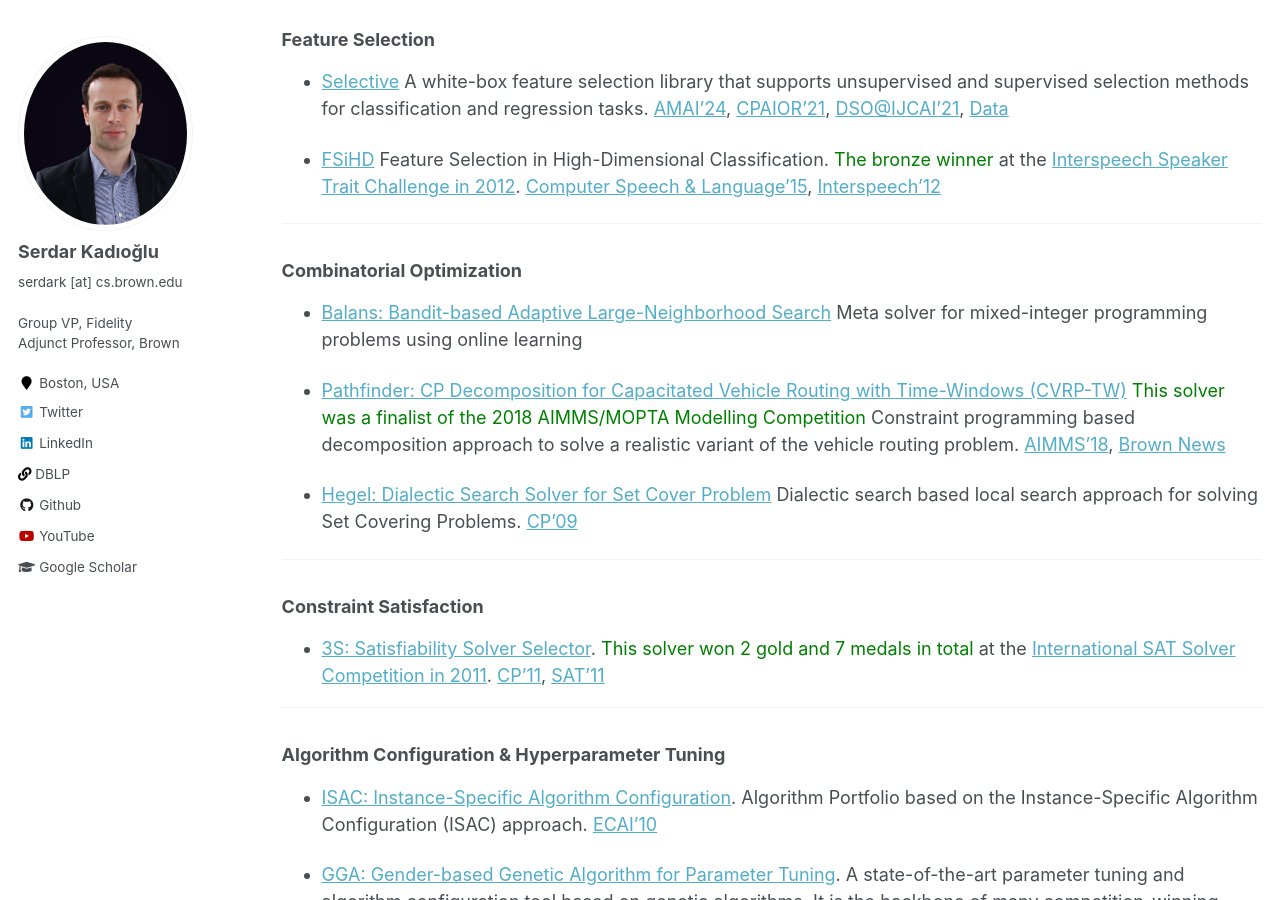
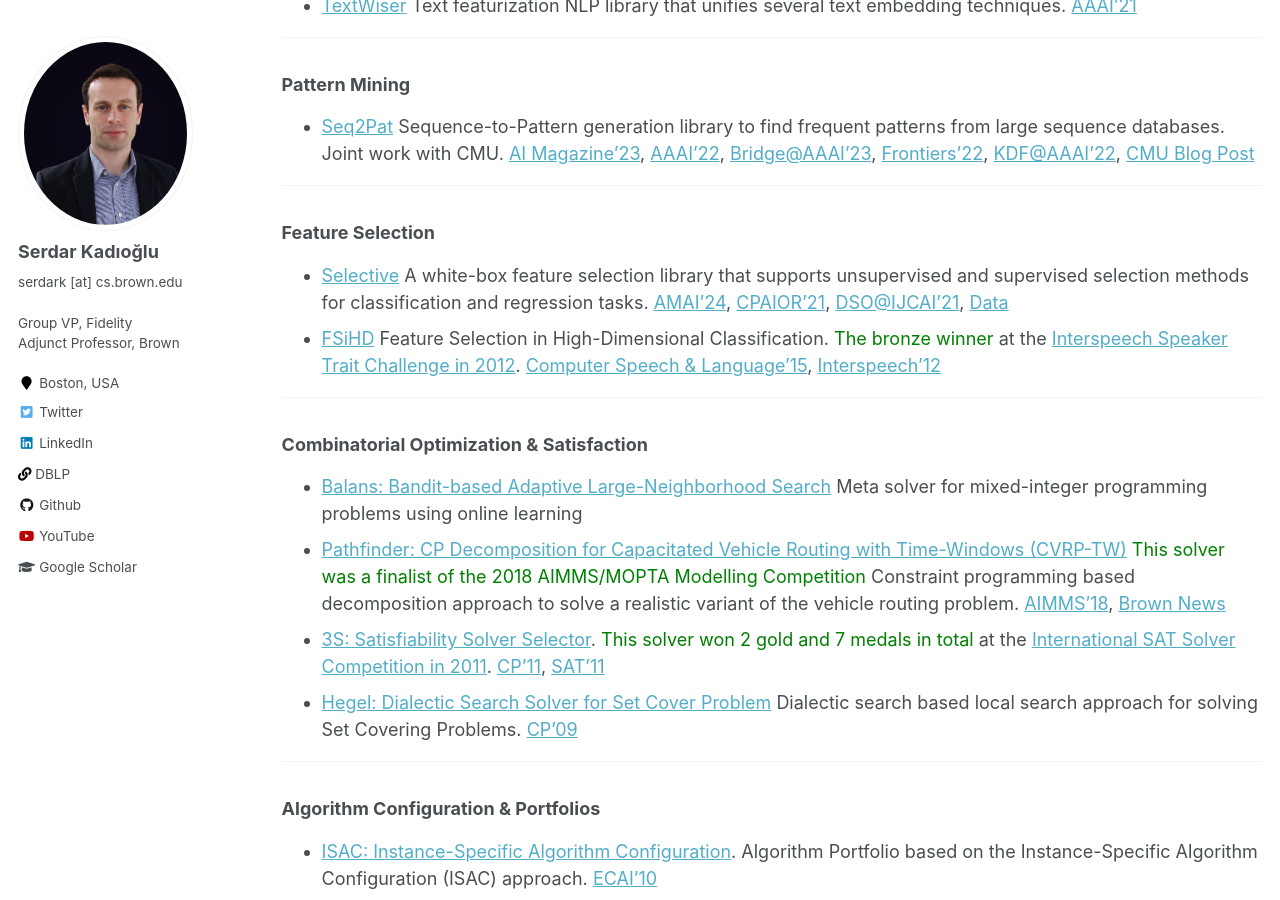
Before and after one commit to skadio/skadio.github.io, a Jekyll site: the page built from _pages/software.md, in a window 1280 px wide and 900 px high, scrolled down 929 px. Built offline with Jekyll 4.4.1, drawn with Linux system fonts in a browser that asks for light colours; some of the changed text lies outside the part shown.

Commit message:
Update software.md

```diff
--- a/_pages/software.md
+++ b/_pages/software.md
@@ -37,32 +44,21 @@ author_profile: true
 ### Feature Selection
 
 - [Selective](https://github.com/fidelity/selective) A white-box feature selection library that supports unsupervised and supervised selection methods for classification and regression tasks. [AMAI'24](https://link.springer.com/epdf/10.1007/s10472-024-09941-x?sharing_token=9XBJ6cdglsdji19gFwuqQve4RwlQNchNByi7wbcMAY4VwIBKydj3Ja9OBjALNpg8nuO300abjlrHmZQFBVUqar-uYhBML28cmbovFgiHRRvd7TM2QAA_Hwd5J3U2MmKx0ugXwF6yz2hW75_88JpLmXSDJSuyCEwqZqtOcB7BhJU=), [CPAIOR'21](https://link.springer.com/chapter/10.1007/978-3-030-78230-6_27), [DSO@IJCAI'21](https://arxiv.org/abs/2112.03105), [Data](https://huggingface.co/datasets/skadio/optimized_item_selection)
-
 - [FSiHD](http://users.spa.aalto.fi/jpohjala/featureselection/) Feature Selection in High-Dimensional Classification. <span style="color:green">The bronze winner</span> at the [Interspeech Speaker Trait Challenge in 2012](http://www5.informatik.uni-erlangen.de/Forschung/Publikationen/2012/Schuller12-TI2.pdf). [Computer Speech & Language'15](https://www.sciencedirect.com/science/article/abs/pii/S0885230813001113), [Interspeech'12](https://users.aalto.fi/~jpohjala/publications/is12stc.pdf)
 
 ---
 
-### Combinatorial Optimization
+### Combinatorial Optimization & Satisfaction
 - [Balans: Bandit-based Adaptive Large-Neighborhood Search](https://github.com/skadio/balans) Meta solver for mixed-integer programming problems using online learning
-
 - [Pathfinder: CP Decomposition for Capacitated Vehicle Routing with Time-Windows (CVRP-TW)](https://github.com/skadio/pathfinder) <span style="color:green">This solver was a finalist of the 2018 AIMMS/MOPTA Modelling Competition</span> Constraint programming based decomposition approach to solve a realistic variant of the vehicle routing problem. [AIMMS'18](https://arxiv.org/pdf/2106.16176.pdf), [Brown News](https://awards.cs.brown.edu/2021/08/11/brown-cs-team-takes-third-place-thirteenth-modeling-and-optimization-competition/)
-
+- [3S: Satisfiability Solver Selector](https://sites.google.com/site/yurimalitsky/downloads). <span style="color:green">This solver won 2 gold and 7 medals in total</span> at the [International SAT Solver Competition in 2011](http://www.satcompetition.org/). [CP'11](https://link.springer.com/chapter/10.1007%2F978-3-642-23786-7_35), [SAT'11](http://link.springer.com/chapter/10.1007%2F978-3-642-21581-0_33)
 - [Hegel: Dialectic Search Solver for Set Cover Problem](https://github.com/skadio/hegel) Dialectic search based local search approach for solving Set Covering Problems. [CP'09](https://link.springer.com/chapter/10.1007/978-3-642-04244-7_39)
 
 ---
 
-### Constraint Satisfaction
-
-- [3S: Satisfiability Solver Selector](https://sites.google.com/site/yurimalitsky/downloads). <span style="color:green">This solver won 2 gold and 7 medals in total</span> at the [International SAT Solver Competition in 2011](http://www.satcompetition.org/). [CP'11](https://link.springer.com/chapter/10.1007%2F978-3-642-23786-7_35), [SAT'11](http://link.springer.com/chapter/10.1007%2F978-3-642-21581-0_33)
-
----
-
-### Algorithm Configuration & Hyperparameter Tuning
+### Algorithm Configuration & Portfolios
 
 - [ISAC: Instance-Specific Algorithm Configuration](https://sites.google.com/site/yurimalitsky/downloads). Algorithm Portfolio based on the Instance-Specific Algorithm Configuration (ISAC) approach. [ECAI'10](https://ebooks.iospress.nl/publication/5873)
-
 - [GGA: Gender-based Genetic Algorithm for Parameter Tuning](https://github.com/OPTANO/optano.algorithm.tuner). A state-of-the-art parameter tuning and algorithm configuration tool based on genetic algorithms. It is the backbone of many competition-winning constraint solvers and algorithm portfolios. Re-implemented and now maintained by [Optano GmbH](https://optano.com/). [CP'09](http://link.springer.com/chapter/10.1007%2F978-3-642-04244-7_14)
-
 - [DASH: Dynamic Adaptive Search Heuristics & Non-Model Based Search Guidance](https://github.com/skadio/set-partitioning-instance-generator) Set Partitioning Problem (SPP) Benchmark Instance Generator. [EJOR'16](http://link.springer.com/article/10.1007%2Fs10601-015-9211-0), [AAAI'12](http://www.aaai.org/ocs/index.php/AAAI/AAAI12/paper/view/5082)
-
 - [ASLib: Algorithm Selection Library](https://github.com/coseal/aslib_data). This library consists of scenarios and instances for benchmarking from different domains, such as SAT, CSP, and ASP.
```
Also changed, not shown: other parts of _pages/software.md (+7 -0 lines).
